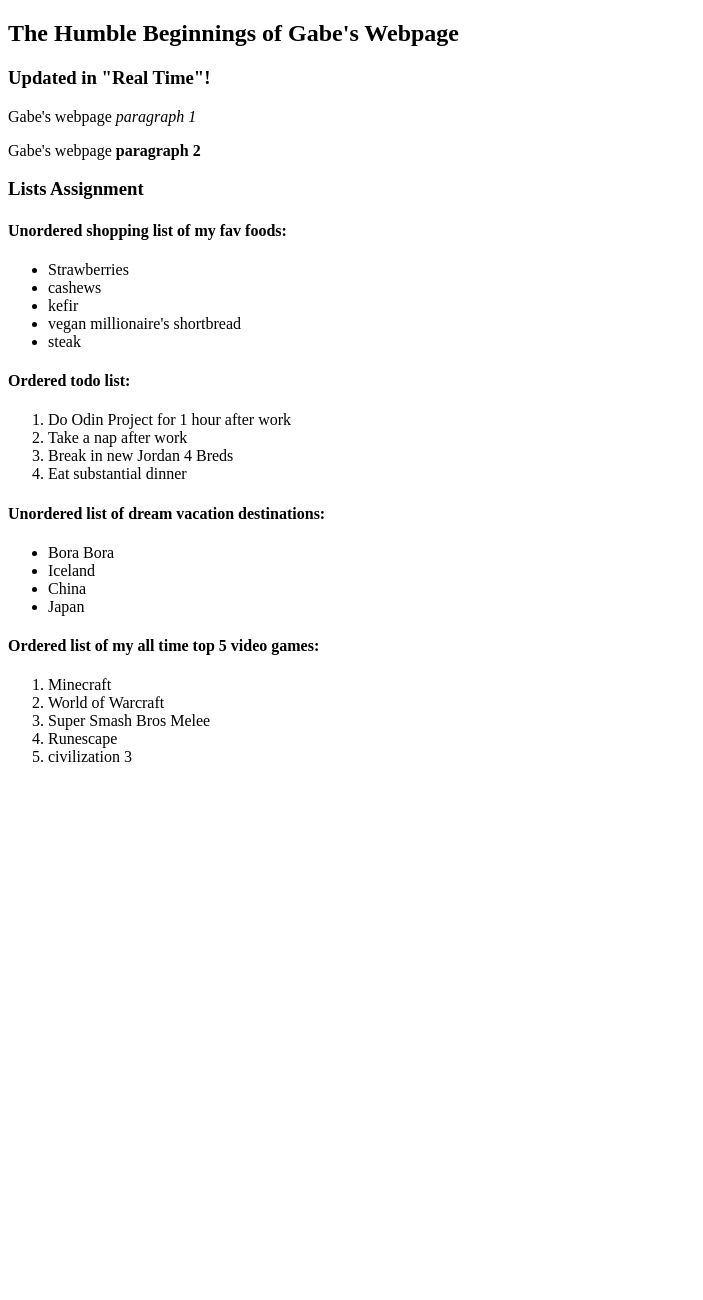
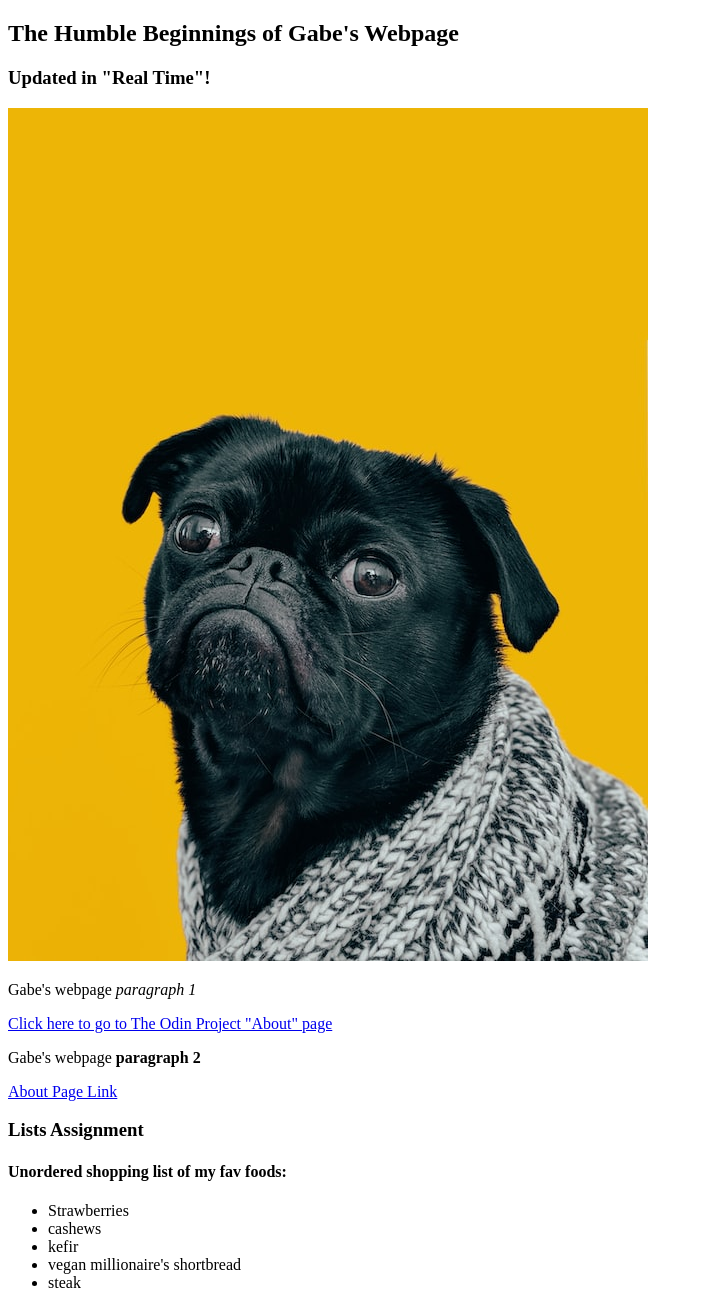
Before and after one commit to sgmesidor/git_test, a plain HTML site: page html-boilerplate/index.html in a window 1280 px wide. Shown: the top 1300 px of the page, without its empty margins (0-703 px from the left). Before the commit the page ends 800 px from the top, so only its background shows below. Drawn offline with Linux system fonts and the light colour scheme.

Commit message:
Added and About page, About page link, TOP page link, and a nice dog image on home and about pages

```diff
--- a/html-boilerplate/index.html
+++ b/html-boilerplate/index.html
@@ -10,9 +10,12 @@
     <body>
         <h2>The Humble Beginnings of Gabe's Webpage</h2>
         <h3>Updated in "Real Time"!</h3>
+        <img src="images/dog.jpg" alt="nice dog">
         <!--Here's a comment to satisfy the assignment!-->
         <p>Gabe's webpage <em>paragraph 1</em></p>
+        <a href="https://www.theodinproject.com/about">Click here to go to The Odin Project "About" page</a>
         <p>Gabe's webpage <strong>paragraph 2</strong></p>
+        <a href="./pages/about.html">About Page Link</a>
         <h3>Lists Assignment</h3>
         <h4>Unordered shopping list of my fav foods:</h4>
         <ul>
```
Also changed, not shown: html-boilerplate/pages/about.html (added, +13 -0 lines), html-boilerplate/images/dog.jpg (added).
